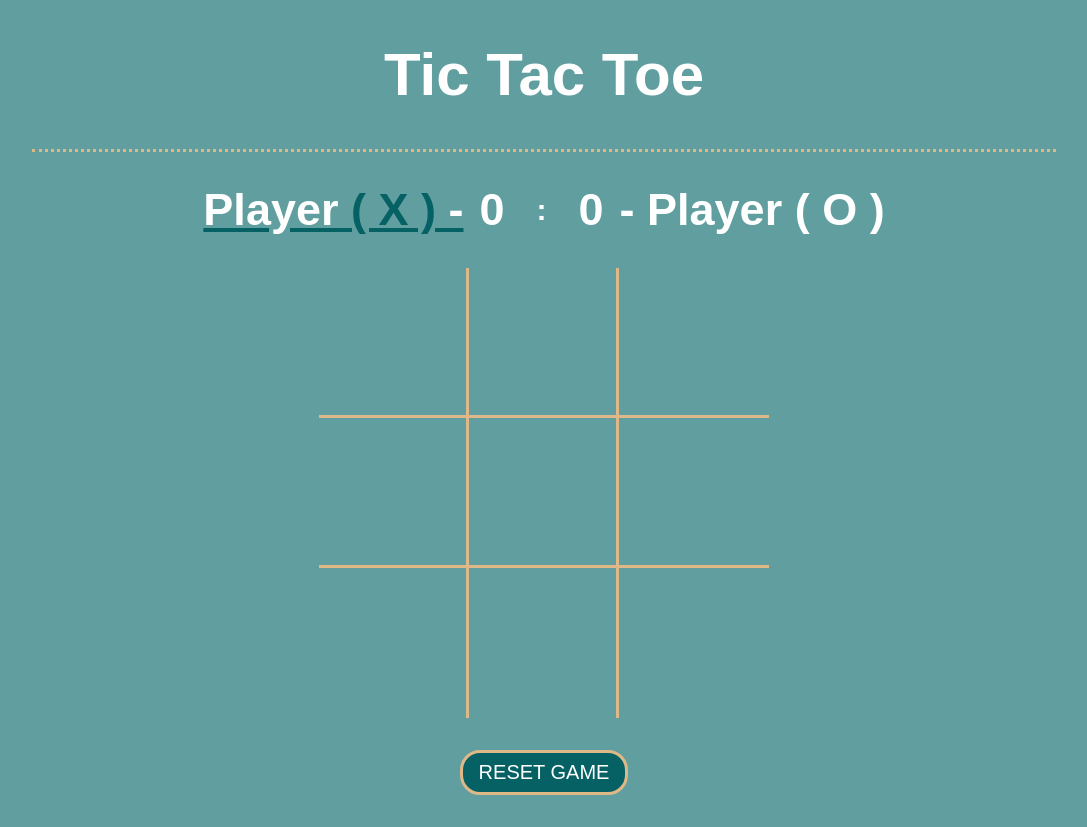
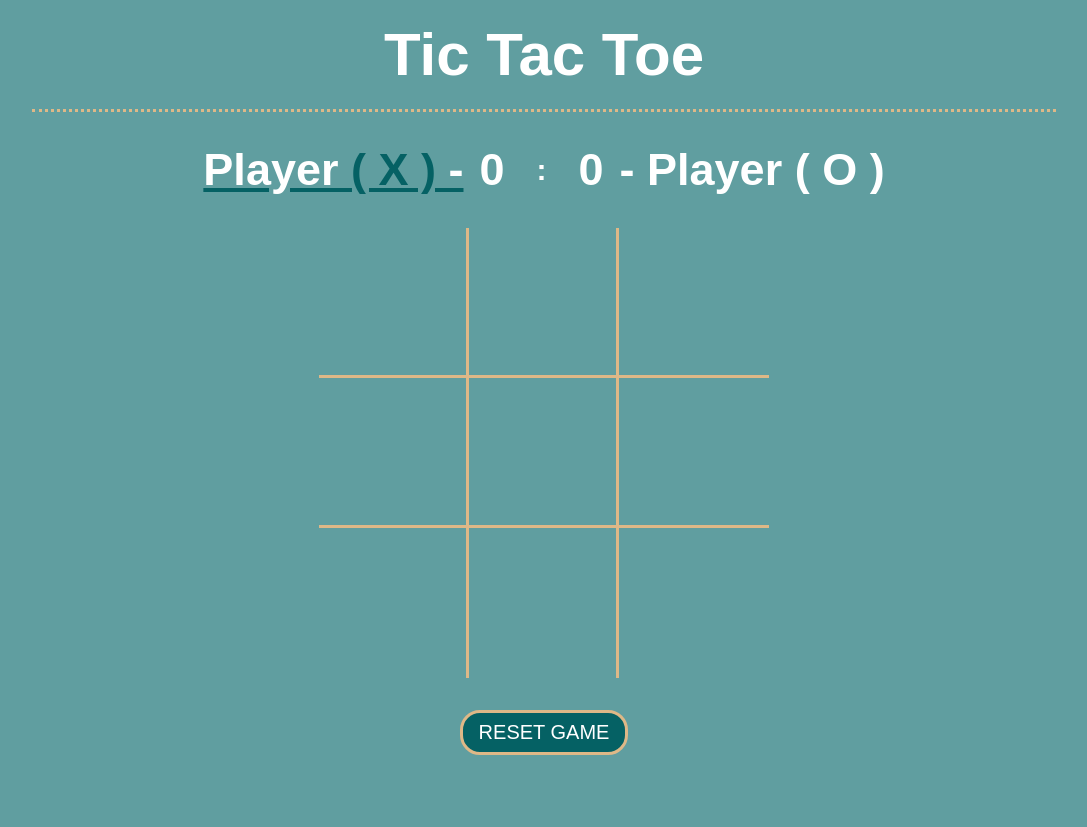
Before and after one commit to TihomirDenev/Tic-Tac-Toe, a plain HTML site: page index.html in a window 1280 px wide. Shown: the whole page, without its empty margins (96-1183 px from the left). After the commit the page ends 800 px from the top, so only its background shows below. Drawn offline with Linux system fonts and the light colour scheme.

Commit message:
Change margin of h1

```diff
--- a/styles/style.css
+++ b/styles/style.css
@@ -1,4 +1,4 @@
-@import "./variables.css";
+@import './variables.css';
 
 body {
   display: flex;
@@ -17,6 +17,10 @@ header {
   justify-content: center;
   width: 80%;
   border-bottom: 3px dotted var(--lines-color);
+}
+
+h1 {
+  margin: 20px;
 }
 
 h2 {
```
